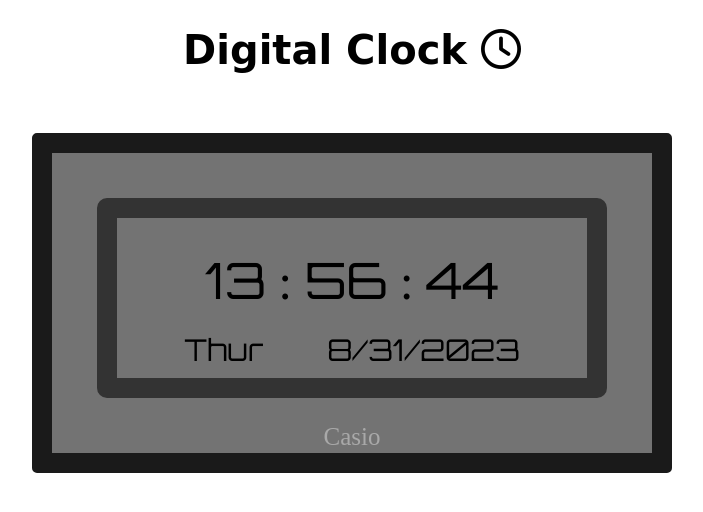
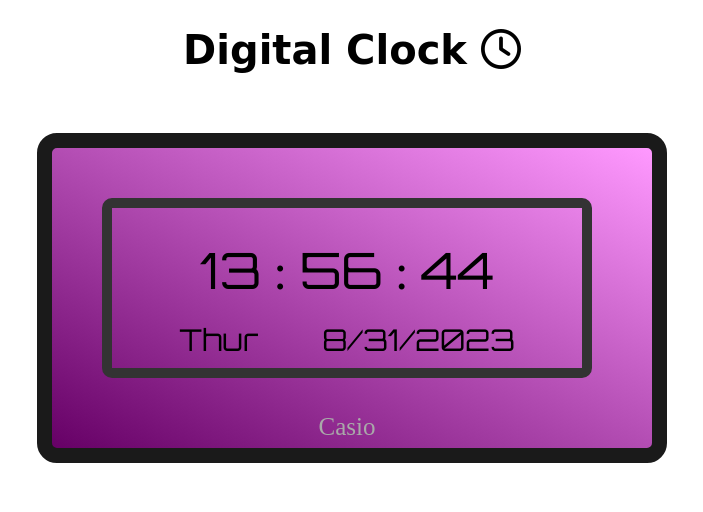
Before and after one commit to noorshaikh123/digital_clock, a plain HTML site: page index.html in a window 1280 px wide. Shown: the whole page, without its empty margins (288-991 px from the left). Drawn offline with Linux system fonts and the light colour scheme.

Commit message:
changed background color

```diff
--- a/style.css
+++ b/style.css
@@ -1,9 +1,9 @@
 .clock{
-    background-color: #737373;
+    background: linear-gradient(to bottom left, #ff99ff 0%, #660066 100%);
     height: 300px;
     width: 600px;
-    border-radius: 5px;
-    border: solid 20px #1a1a1a;
+    border-radius: 20px;
+    border: solid 15px #1a1a1a;
 }
 .parent{
     display: flex;
@@ -20,8 +20,8 @@
 .innerdiv{
     height: 160px;
     width: 470px;
-    border: solid 20px #333333;
-    margin: 45px;
+    border: solid 10px #333333;
+    margin: 50px;
     border-radius: 10px;
     text-align: center;
 }
```
